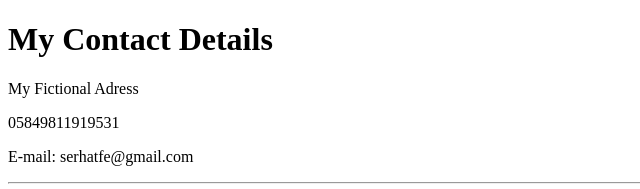
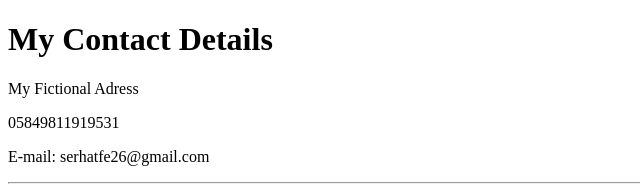
Before and after one commit to Melwiloser/cv, a plain HTML site: page Contact-me.html in a window 1280 px wide. Shown: the top 189 px of the page, 0-640 px from the left. Drawn offline with Linux system fonts and the light colour scheme.

Commit message:
Update Contact-me.html

```diff
--- a/Contact-me.html
+++ b/Contact-me.html
@@ -8,7 +8,7 @@
     <h1>My Contact Details</h1>
   <p>My Fictional Adress</p>
   <p>05849811919531</p>
-  <p>E-mail: serhatfe@gmail.com</p>
+  <p>E-mail: serhatfe26@gmail.com</p>
   <hr>
 
   <form action="mailto:serhatfe@gmail.com" method="post" enctype="text/plain">
```
